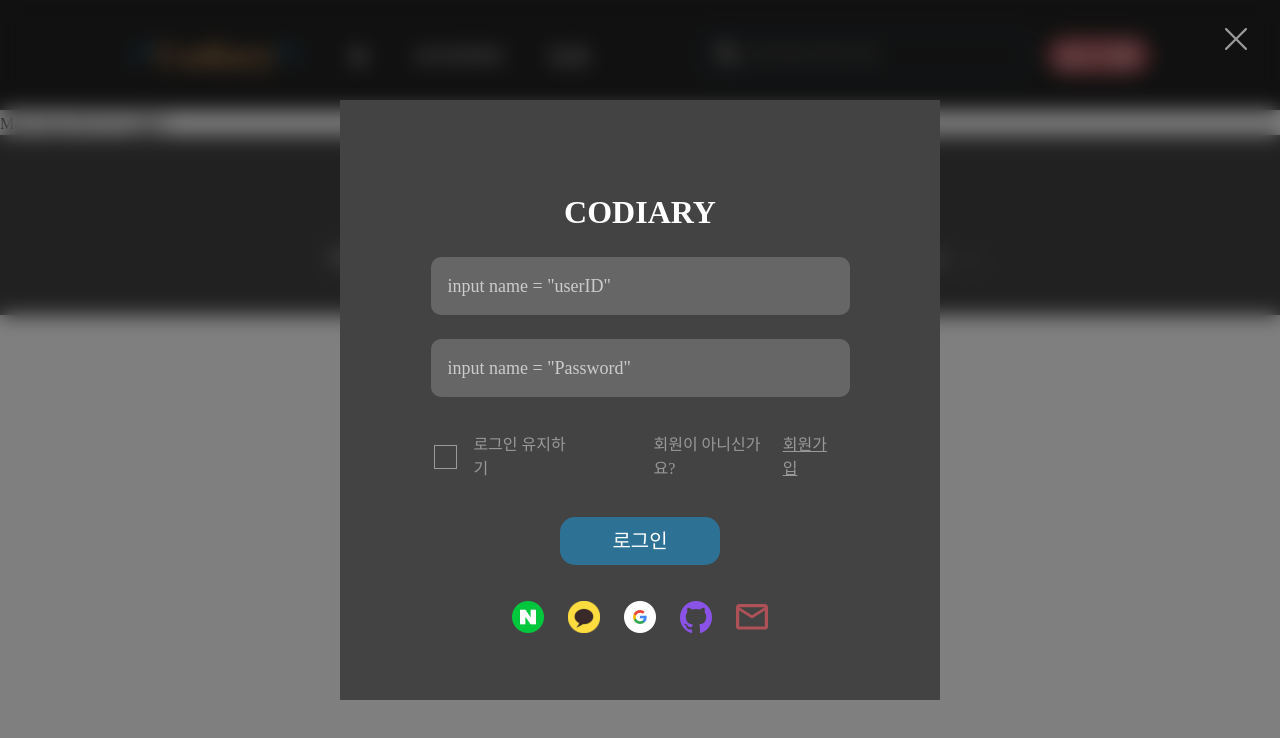
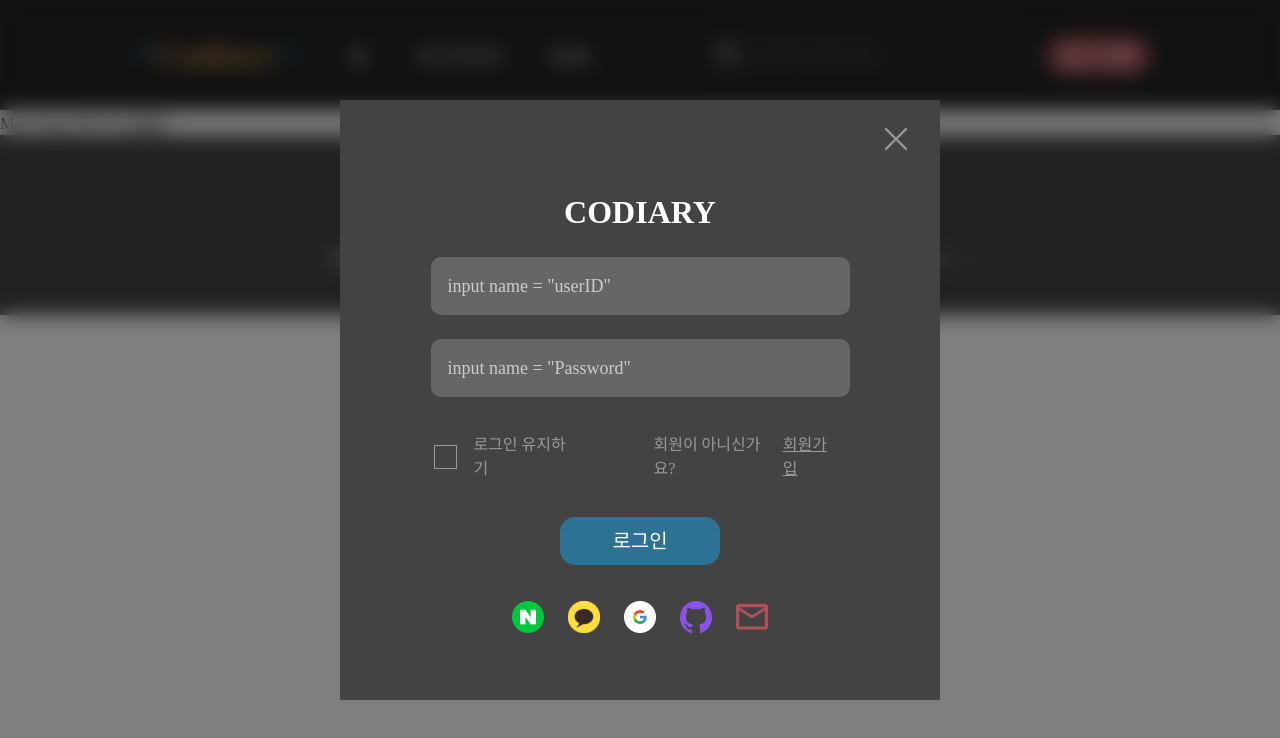
Before and after one commit to Codiary-UMC-6th/Frontend-Codiary, a React (Create React App) app: page / in a window 1280 px wide. Both pictures are taken after a click on the button "Login". Shown: the top 738 px of the page. Built offline with nearby package versions, Linux system fonts and the light colour scheme; a web font is replaced by a local one.

Commit message:
[Design] #7 - 로그인 모달 닫기 레이아웃 수정

```diff
--- a/src/components/login/LoginModal.jsx
+++ b/src/components/login/LoginModal.jsx
@@ -62,6 +62,7 @@ const St = {
   `,
 
   LoginModalWrapper: styled.div`
+    position: relative; /* 기준 위치 설정 */
     display: flex;
     flex-direction: column;
     align-items: center;
```
